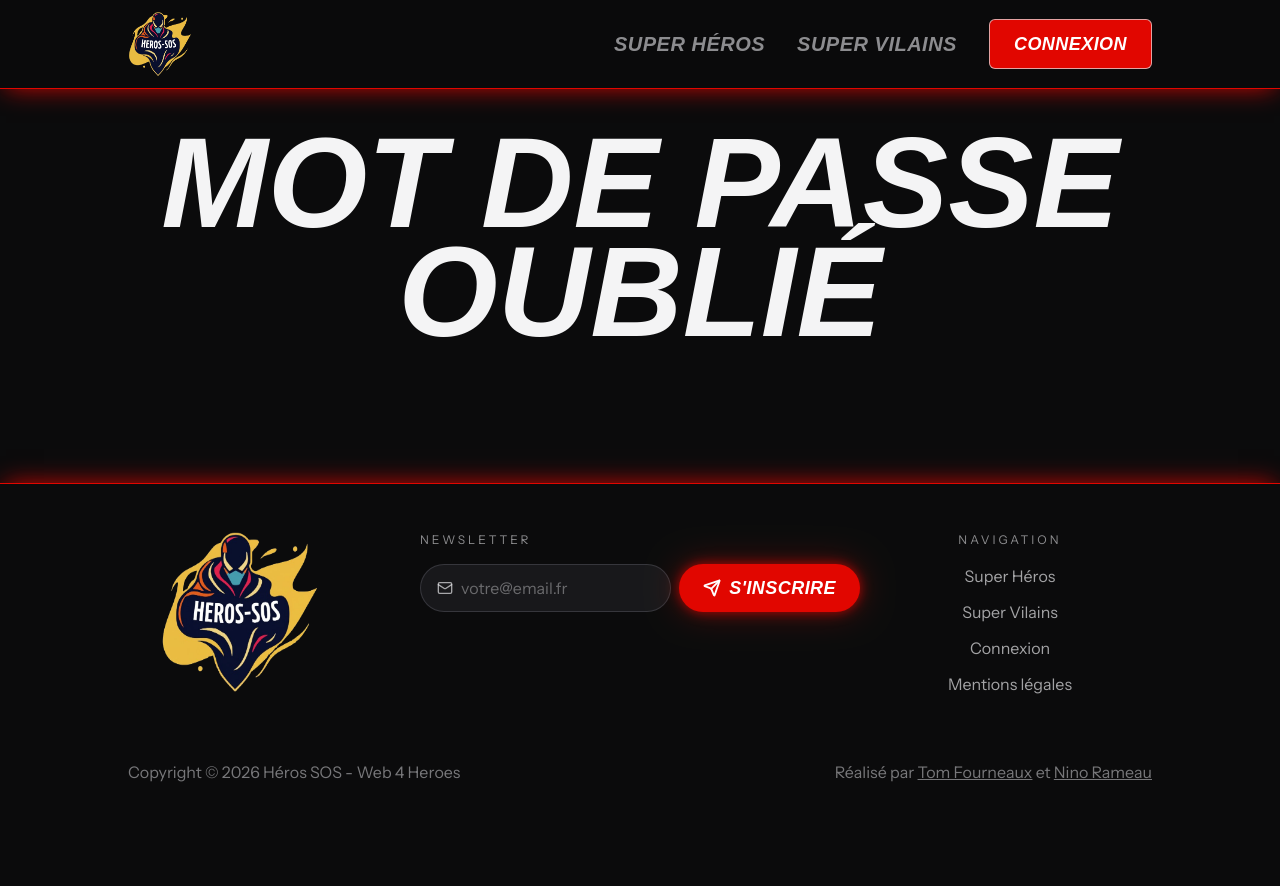
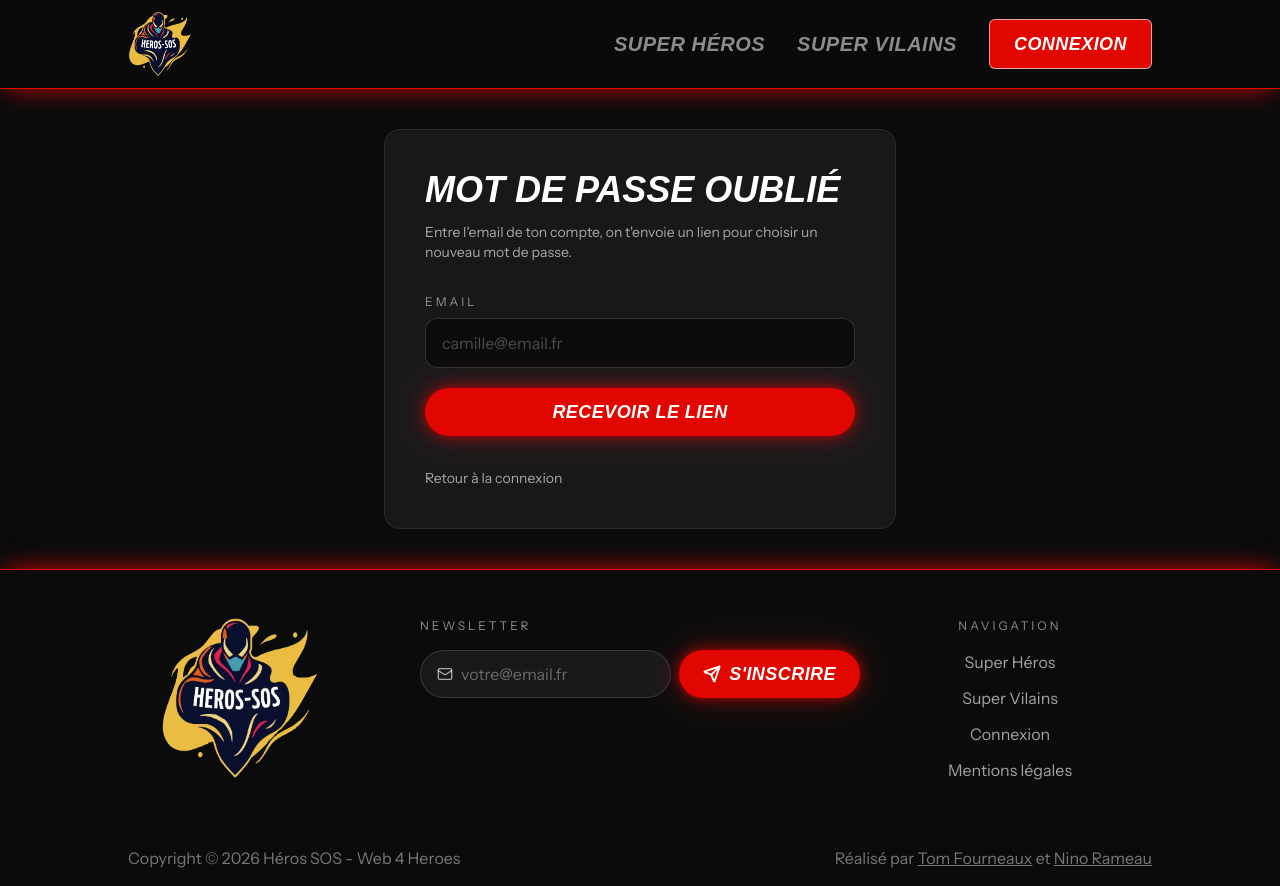
Before and after one commit to tomfrx12/Hero-SOS, a React (Vite) app: page /reinitialiser-le-mot-de-passe in a window 1280 px wide. Before the commit the page ends 800 px from the top, so only its background shows below. Built offline with nearby package versions, Linux system fonts and the light colour scheme; no server answers; a web font is replaced by a local one.

Commit message:
feat: ajouter la page de mot de passe oublié

```diff
--- a/src/pages/MotDePasseOublie.tsx
+++ b/src/pages/MotDePasseOublie.tsx
@@ -1,5 +1,84 @@
+import { useState, type FormEvent } from "react"
+import { Link, useSearchParams } from "react-router"
+import Champ from "../composants/Champ"
+import Bouton from "../composants/ui/Bouton"
+import { appelApi } from "../services/api"
+
 export default function MotDePasseOublie() {
+    // Le lien reçu par mail contient ?token=… : on affiche alors le choix du nouveau mot de passe
+    const [parametres] = useSearchParams()
+    const token = parametres.get("token")
+
+    const [email, setEmail] = useState("")
+    const [motDePasse, setMotDePasse] = useState("")
+    const [confirmation, setConfirmation] = useState("")
+    const [message, setMessage] = useState("")
+    const [erreur, setErreur] = useState("")
+    const [envoi, setEnvoi] = useState(false)
+
+    async function envoyer(evenement: FormEvent) {
+        evenement.preventDefault()
+        setErreur("")
+        setMessage("")
+
+        if (token && motDePasse !== confirmation) {
+            setErreur("Les deux mots de passe ne sont pas identiques")
+            return
+        }
+
+        setEnvoi(true)
+        try {
+            const donnees = token
+                ? await appelApi("/auth/reinitialiser-mot-de-passe", "POST", { token, mot_de_passe: motDePasse })
+                : await appelApi("/auth/mot-de-passe-oublie", "POST", { email })
+            setMessage(donnees.message)
+        } catch (e) {
+            setErreur((e as Error).message)
+        }
+        setEnvoi(false)
+    }
+
     return (
-        <h1>Mot de passe oublié</h1>
+        <section className="mx-auto flex w-full max-w-lg flex-col gap-8 rounded-2xl border border-gris-texte/40 bg-graphite p-8 text-left md:p-10">
+            <div>
+                <h1 className="text-4xl text-white">{token ? "Nouveau mot de passe" : "Mot de passe oublié"}</h1>
+                <p className="mt-3 text-sm! text-gris-trait/70">
+                    {token
+                        ? "Choisis ton nouveau mot de passe."
+                        : "Entre l'email de ton compte, on t'envoie un lien pour choisir un nouveau mot de passe."}
+                </p>
+            </div>
+
+            {message ? (
+                <p role="status" className="rounded-xl border border-gris-texte/60 bg-noir px-4 py-3 text-sm! text-fond-clair">
+                    {message}
+                </p>
+            ) : (
+                <form onSubmit={envoyer} className="flex flex-col gap-5">
+                    {token ? (
+                        <>
+                            <Champ label="Nouveau mot de passe" type="password" placeholder="••••••••" autoComplete="new-password" required minLength={8} value={motDePasse} onChange={(e) => setMotDePasse(e.target.value)} />
+                            <Champ label="Confirmation" type="password" placeholder="••••••••" autoComplete="new-password" required value={confirmation} onChange={(e) => setConfirmation(e.target.value)} />
+                        </>
+                    ) : (
+                        <Champ label="Email" type="email" placeholder="camille@email.fr" autoComplete="email" required value={email} onChange={(e) => setEmail(e.target.value)} />
+                    )}
+
+                    {erreur && (
+                        <p role="alert" className="rounded-xl border border-rouge-alerte/50 bg-rouge-alerte/15 px-4 py-3 text-sm! text-fond-clair">
+                            {erreur}
+                        </p>
+                    )}
+
+                    <Bouton type="submit" disabled={envoi} className="w-full">
+                        {envoi ? "Envoi…" : token ? "Changer le mot de passe" : "Recevoir le lien"}
+                    </Bouton>
+                </form>
+            )}
+
+            <Link to="/connexion" className="text-sm text-gris-trait/70 transition-colors hover:text-white">
+                Retour à la connexion
+            </Link>
+        </section>
     )
 }
```
